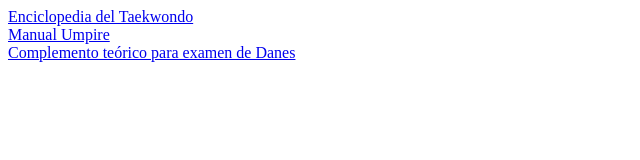
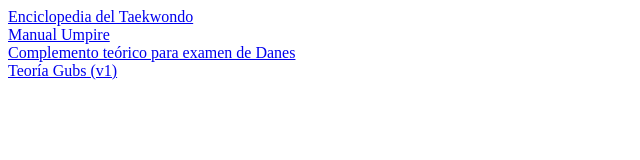
Before and after one commit to tkdcordobaitf/home, a plain HTML site: page index.html in a window 1280 px wide. Shown: the whole page, without its empty margins (0-640 px from the left). Drawn offline with Linux system fonts and the light colour scheme.

Commit message:
Update index.html

```diff
--- a/index.html
+++ b/index.html
@@ -14,6 +14,6 @@
     <br>
 <a href="https://drive.google.com/file/d/1FtDcs5YyyZ3kCIo0jmiz7Latk1aaJBoi/view?usp=drive_link">Complemento teórico para examen de Danes</a>
     <br>
-<a href="https://drive.google.com/file/d/1Th0ZK8q6AYF4Ci3FkSxLRtxWRXeKJ1LD/view?usp=sharing>Teoría Gubs (v1)</a>
+<a href="https://drive.google.com/file/d/1Th0ZK8q6AYF4Ci3FkSxLRtxWRXeKJ1LD/view?usp=sharing">Teoría Gubs (v1)</a>
 </body>
 </html>
```
